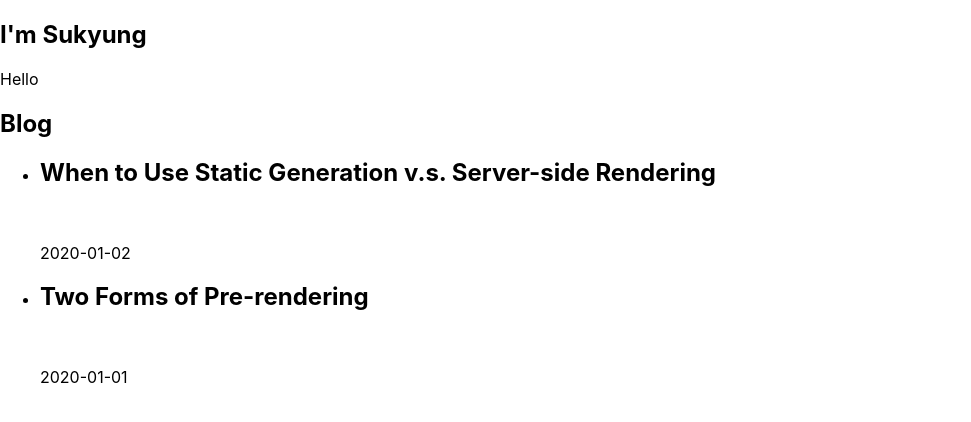
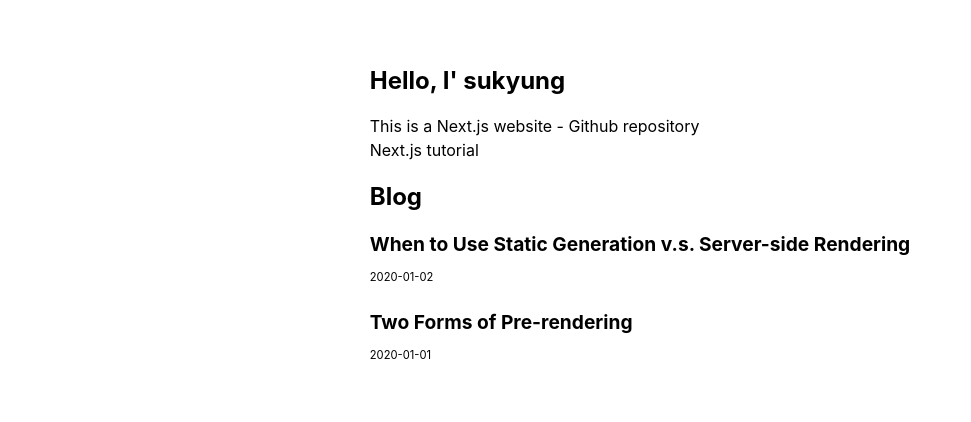
Before and after one commit to sukyungdev/Next.js-tutorial-blog, a Next.js app: page / in a window 1280 px wide. Shown: the top 422 px of the page, without its empty margins (0-971 px from the left). Built offline with nearby package versions, Linux system fonts and the light colour scheme.

Commit message:
add : style

```diff
--- a/pages/index.tsx
+++ b/pages/index.tsx
@@ -10,6 +10,7 @@
   allPostsData: { date: string; title: string; id: string }[];
 }) => {
   return (
+    <div className={`${homeStyles.container}`}>
       <div>
         <Head>
           <title>NextJs-Tutorial-Blog</title>
@@ -17,23 +18,28 @@
           <link rel="icon" href="/favicon.ico" />
         </Head>
         <section>
-        <h1>I'm Sukyung</h1>
-        <p>Hello</p>
+          <h1 className={`${homeStyles.headingLg}`}>Hello, I&apos; sukyung</h1>
+          <p className={`${homeStyles.text}`}>
+            This is a Next.js website -{' '}
+            <a href="https://github.com/sukyungdev/Next.js-tutorial-blog">Github repository</a>
+            <br />
+            <a href="https://nextjs.org/learn/foundations/about-nextjs">Next.js tutorial</a>
+          </p>
         </section>
         <section>
           <h2>Blog</h2>
-        <ul>
+          <ul className={`${homeStyles.list}`}>
             {allPostsData.map(({ id, title, date }) => (
-            <li key={id}>
+              <li key={id} className={`${homeStyles.postBox}`}>
                 <Link href={`posts/${id}`}>
-                <h2>{title}</h2>
+                  <h2 className={`${homeStyles.postName}`}>{title}</h2>
                 </Link>
-              <br />
-              <p>{date}</p>
+                <p className={`${homeStyles.date}`}>{date}</p>
               </li>
             ))}
           </ul>
         </section>
+      </div>
     </div>
   );
 };
--- a/styles/Home.module.css
+++ b/styles/Home.module.css
@@ -1,16 +1,27 @@
-.headingMd {
-  font-size: 1.2rem;
-  line-height: 1.5;
+.container {
+  width: 100%;
+  display: flex;
+  justify-content: center;
+  padding: 3rem 2rem;
 }
-
-.padding1px {
-  padding-top: 1px;
-}
-
 .headingLg {
   font-size: 1.5rem;
   line-height: 1.4;
   margin: 1rem 0;
+}
+
+.text {
+  line-height: 1.5rem;
+}
+
+.postBox {
+  margin-bottom: 1.5rem;
+}
+
+.postName {
+  font-size: 1.2rem;
+  line-height: 1.5;
+  margin: 0;
 }
 
 .list {
@@ -18,3 +29,6 @@
   padding: 0;
   margin: 0;
 }
+.date {
+  font-size: 0.7rem;
+}
--- /dev/null
+++ b/styles/Post.module.css
@@ -0,0 +1,10 @@
+.container {
+  width: 100%;
+  display: flex;
+  justify-content: center;
+  padding: 3rem 2rem;
+}
+
+.text {
+  line-height: 1.2rem;
+}
--- a/styles/globals.css
+++ b/styles/globals.css
@@ -2,13 +2,17 @@
 body {
   padding: 0;
   margin: 0;
-  font-family: -apple-system, BlinkMacSystemFont, Segoe UI, Roboto, Oxygen,
-    Ubuntu, Cantarell, Fira Sans, Droid Sans, Helvetica Neue, sans-serif;
+  font-family: -apple-system, BlinkMacSystemFont, Segoe UI, Roboto, Oxygen, Ubuntu, Cantarell,
+    Fira Sans, Droid Sans, Helvetica Neue, sans-serif;
 }
 
 a {
   color: inherit;
   text-decoration: none;
+}
+
+a:hover {
+  text-decoration: underline;
 }
 
 * {
```
Also changed, not shown: pages/posts/[id].tsx (+7 -3 lines). Lines whose indentation alone changed are shown as unchanged.
